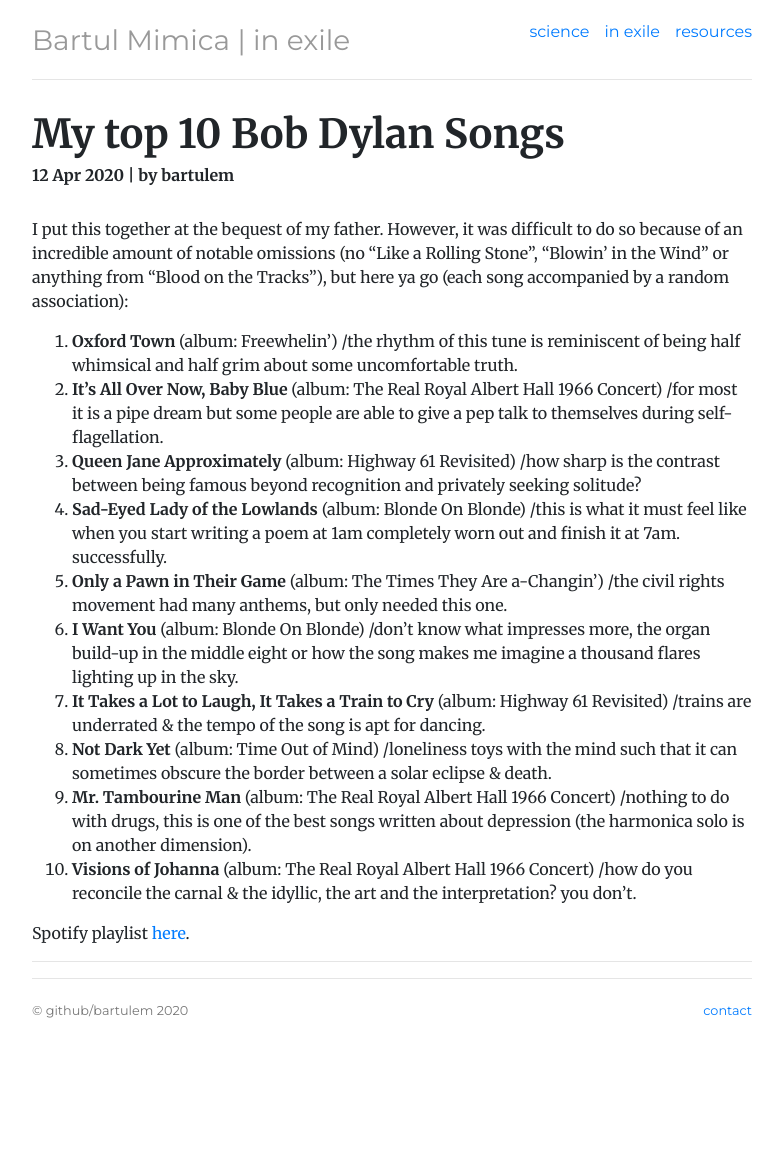
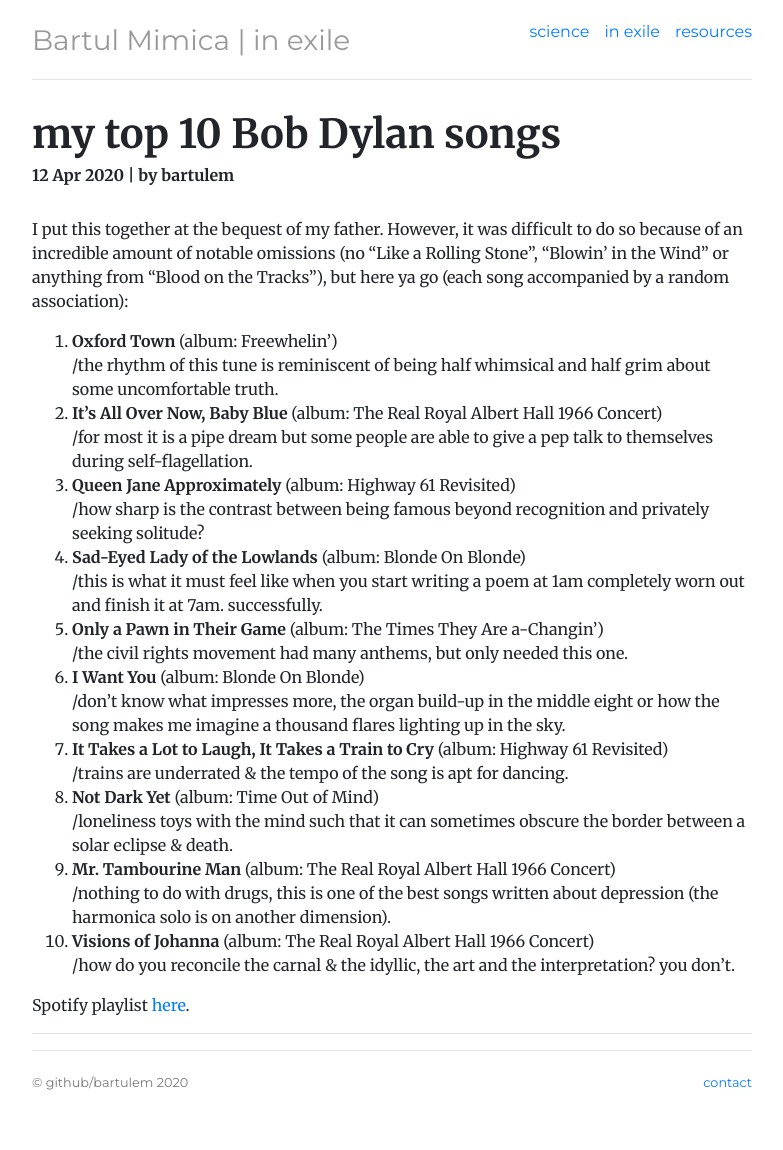
Before and after one commit to bartulem/bartulem.github.io, a Jekyll site: the page built from inexile/_posts/2020-04-12-bartulem-bob-dylan-songs-ranked.md, in a window 1280 px wide. Shown: the whole page, without its empty margins (248-1031 px from the left). Built offline with Jekyll 4.4.1, drawn with Linux system fonts in a browser that asks for light colours; comment, search, counter and statistics services are not loaded; before the commit the page ends 1078 px from its top, so only the background shows below that.

Commit message:
dylan songs ranked rev

```diff
--- a/inexile/_posts/2020-04-12-bartulem-bob-dylan-songs-ranked.md
+++ b/inexile/_posts/2020-04-12-bartulem-bob-dylan-songs-ranked.md
@@ -2,7 +2,7 @@
 layout: post
 description: /the ranking of all dylan rankings
 category: in exile
-title: "My top 10 Bob Dylan Songs"
+title: "my top 10 Bob Dylan songs"
 author: bartulem
 date: 2020-04-12
 ---
@@ -10,24 +10,34 @@ date: 2020-04-12
 I put this together at the bequest of my father. However, it was difficult to do so because of an incredible amount of notable omissions (no "Like a Rolling Stone", "Blowin' in the Wind" or anything from "Blood on the Tracks"), but here ya go (each song accompanied by a random association):
 
 10. **Oxford Town** (album: Freewhelin')
+<br/>
 /the rhythm of this tune is reminiscent of being half whimsical and half grim about some uncomfortable truth.
 9. **It's All Over Now, Baby Blue** (album: The Real Royal Albert Hall 1966 Concert)
+<br/>
 /for most it is a pipe dream but some people are able to give a pep talk to themselves during self-flagellation.
 8. **Queen Jane Approximately** (album: Highway 61 Revisited)
+<br/>
 /how sharp is the contrast between being famous beyond recognition and privately seeking solitude?
 7. **Sad-Eyed Lady of the Lowlands** (album: Blonde On Blonde)
+<br/>
 /this is what it must feel like when you start writing a poem at 1am completely worn out and finish it at 7am. successfully.
 6. **Only a Pawn in Their Game** (album: The Times They Are a-Changin')
+<br/>
 /the civil rights movement had many anthems, but only needed this one.
 5. **I Want You** (album: Blonde On Blonde)
+<br/>
 /don't know what impresses more, the organ build-up in the middle eight or how the song makes me imagine a thousand flares lighting up in the sky.
 4. **It Takes a Lot to Laugh, It Takes a Train to Cry** (album: Highway 61 Revisited)
+<br/>
 /trains are underrated & the tempo of the song is apt for dancing.
 3. **Not Dark Yet** (album: Time Out of Mind)
+<br/>
 /loneliness toys with the mind such that it can sometimes obscure the border between a solar eclipse & death.
 2. **Mr. Tambourine Man** (album: The Real Royal Albert Hall 1966 Concert)
+<br/>
 /nothing to do with drugs, this is one of the best songs written about depression (the harmonica solo is on another dimension).
 1. **Visions of Johanna** (album: The Real Royal Albert Hall 1966 Concert)
+<br/>
 /how do you reconcile the carnal & the idyllic, the art and the interpretation? you don't.
 
 Spotify playlist <a href="https://open.spotify.com/playlist/6s8o4HPRL6Yl8xDgSJ5S5X" target="_blank">here</a>.
```
